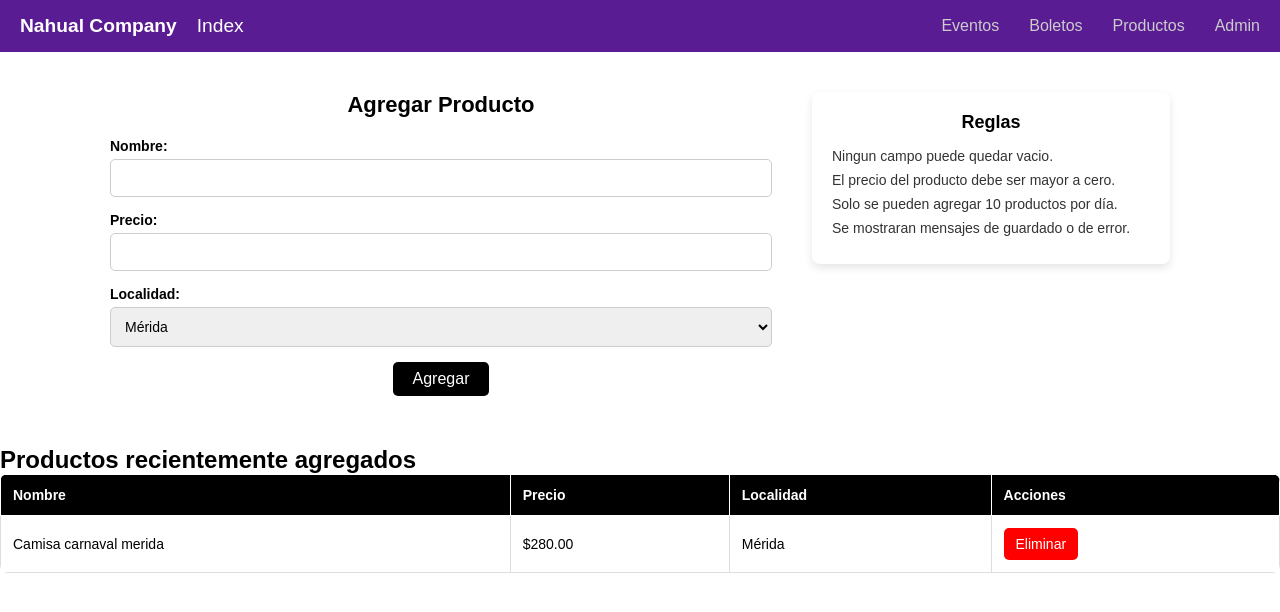
After one commit to RVMiranda/web-II-MirandaCruz, a Django app: page /examen/productos/agregar_producto/ in a window 1280 px wide. The commit adds this page. Shown: the top 612 px of the page. Run offline with Django 5.2, Linux system fonts and the light colour scheme; data comes from the database, SQL or seed files in the repository; both versions use the stored data as it was after the commit.

Commit message:
agregar productos implementado

```diff
--- a/django-app-modelo/modelo_app/examen/models.py
+++ b/django-app-modelo/modelo_app/examen/models.py
@@ -1,4 +1,5 @@
 from django.db import models
+from django.utils.timezone import now
 
 class Localidad(models.Model):
     nombre = models.CharField(max_length=100, null=False, blank=False)
@@ -12,6 +13,7 @@ class Producto(models.Model):
     nombre = models.CharField(max_length=200)
     precio = models.FloatField()
     localidad = models.ForeignKey(Localidad, on_delete=models.CASCADE, null=True, blank=True)
+    fecha_creacion = models.DateTimeField(default=now)
 
     def __str__(self):
         return self.nombre
--- a/django-app-modelo/modelo_app/examen/urls.py
+++ b/django-app-modelo/modelo_app/examen/urls.py
@@ -9,4 +9,7 @@ urlpatterns = [
     path('eventos/obtener_eventos/', views.obtenerEvento, name='ObtenerEvento'),
     path('eventos/eliminar_evento/<int:evento_id>/', views.eliminarEvento, name='EliminarEvento'),
     path('eventos/boletos_evento/<int:evento_id>/', views.boletosPorEventoView, name='BoletosPorEvento'),
+    path('productos/agregar_producto/', views.agregarProductoView, name='AgregarProducto'),
+    path('productos/obtener_productos/', views.obtenerProductos, name='ObtenerProductos'),
+    path('productos/eliminar_producto/<int:producto_id>/', views.eliminarProducto, name='EliminarProducto'),
 ]
--- a/django-app-modelo/modelo_app/examen/views.py
+++ b/django-app-modelo/modelo_app/examen/views.py
@@ -120,3 +120,60 @@ def boletosPorEventoView(request, evento_id):
         return render(request, 'examen/boletosEvento.html', {'evento': evento, 'boletos': None})
 
     return render(request, 'examen/boletosEvento.html', {'evento': evento, 'boletos': boletos})
+
+def agregarProductoView(request):
+    if request.method == "POST":
+        try:
+            data = json.loads(request.body)
+            nombre = data.get("nombre")
+            precio = data.get("precio")
+            localidad_id = data.get("localidad_id")
+
+            if not nombre or not precio or not localidad_id:
+                return JsonResponse({"error": "Todos los campos son obligatorios."}, status=400)
+
+            if float(precio) <= 0:
+                return JsonResponse({"error": "El precio debe ser mayor a 0."}, status=400)
+
+            productos_hoy = Producto.objects.filter(fecha_creacion__date=now().date()).count()
+            if productos_hoy >= 10:
+                return JsonResponse({"error": "Solo puedes agregar 10 productos por día."}, status=400)
+
+            localidad = get_object_or_404(Localidad, id=int(localidad_id))
+            producto = Producto.objects.create(nombre=nombre, precio=precio, localidad=localidad)
+
+            return JsonResponse({"mensaje": "Producto agregado correctamente.", "producto_id": producto.id})
+        except json.JSONDecodeError:
+            return JsonResponse({"error": "Error al procesar JSON recibido."}, status=400)
+        except Exception as e:
+            print("🚨 ERROR EN DJANGO 🚨")
+            traceback.print_exc()
+            return JsonResponse({'error': str(e)}, status=500)
+
+    productos = Producto.objects.order_by('-id')[:5]
+    localidades = Localidad.objects.all()
+    return render(request, "examen/agregarProducto.html", {"productos": productos, "localidades": localidades})
+
+def obtenerProductos(request):
+    productos = Producto.objects.order_by('-id')[:5]
+    productos_json = [
+        {
+            "id": producto.id,
+            "nombre": producto.nombre,
+            "precio": producto.precio,
+            "localidad": producto.localidad.nombre
+        }
+        for producto in productos
+    ]
+    return JsonResponse(productos_json, safe=False)
+
+def eliminarProducto(request, producto_id):
+    if request.method == 'DELETE':
+        try:
+            producto = get_object_or_404(Producto, id=producto_id)
+            producto.delete()
+            return JsonResponse({'mensaje': 'Producto eliminado correctamente'})
+        except Exception as e:
+            return JsonResponse({'error': str(e)}, status=500)
+    else:
+        return JsonResponse({'error': 'Método no permitido'}, status=405)
--- /dev/null
+++ b/django-app-modelo/modelo_app/static/css/examen/agregarProducto.css
@@ -0,0 +1,153 @@
+
+* {
+    margin: 0;
+    padding: 0;
+    box-sizing: border-box;
+    font-family: Arial, sans-serif;
+}
+
+.containerPrincipal {
+    display: flex;
+    justify-content: space-between;
+    align-items: flex-start;
+    width: 100%;
+    max-width: 1100px;
+    margin: 20px auto;
+    padding: 20px;
+}
+
+.form-container {
+    width: 65%;
+    border-radius: 8px;
+    margin-right: 40px;
+}
+
+.form-container h2 {
+    text-align: center;
+    font-size: 22px;
+    margin-bottom: 20px;
+}
+
+.form-container form {
+    display: flex;
+    flex-direction: column;
+}
+
+.form-container label {
+    font-size: 14px;
+    font-weight: bold;
+    margin-bottom: 5px;
+}
+
+.form-container input,
+.form-container select {
+    width: 100%;
+    padding: 10px;
+    margin-bottom: 15px;
+    border: 1px solid #ccc;
+    border-radius: 5px;
+    font-size: 14px;
+}
+
+.form-container button {
+    background-color: black;
+    color: white;
+    border: none;
+    padding: 8px 20px;
+    font-size: 16px;
+    cursor: pointer;
+    border-radius: 5px;
+    width: auto;
+    align-self: center;
+}
+
+.form-container button:hover {
+    background-color: #333;
+}
+
+.mensaje {
+    text-align: center;
+    font-size: 14px;
+    margin-top: 10px;
+}
+
+.reglas {
+    width: 35%;
+    background: white;
+    border-radius: 8px;
+    padding: 20px;
+    box-shadow: 0px 4px 8px rgba(0, 0, 0, 0.1);
+}
+
+.reglas h2 {
+    font-size: 18px;
+    margin-bottom: 15px;
+    text-align: center;
+}
+
+.reglas p {
+    font-size: 14px;
+    margin-bottom: 8px;
+    color: #333;
+}
+
+.tablaContainer {
+    width: 100%;
+    max-width: 1100px;
+    margin: 20px auto;
+    padding: 20px;
+}
+
+.tablaContainer h2 {
+    text-align: left;
+    font-size: 20px;
+    margin-bottom: 10px;
+}
+
+table {
+    width: 100%;
+    border-collapse: collapse;
+    background-color: white;
+    border-radius: 8px;
+    overflow: hidden;
+}
+
+thead {
+    background-color: black;
+    color: white;
+}
+
+thead th {
+    padding: 12px;
+    text-align: left;
+    font-size: 14px;
+    border: 1px solid #fff;
+}
+
+tbody tr {
+    border-bottom: 1px solid #ccc;
+}
+
+tbody td {
+    padding: 12px;
+    font-size: 14px;
+    border: 1px solid #ddd;
+}
+
+tbody tr:nth-child(even) {
+    background-color: #f2f2f2;
+}
+
+button.eliminar-btn {
+    background-color: red;
+    color: white;
+    border: none;
+    padding: 8px 12px;
+    cursor: pointer;
+    font-size: 14px;
+    border-radius: 5px;
+}
+
+button.eliminar-btn:hover {
+    background-color: darkred;
+}
--- /dev/null
+++ b/django-app-modelo/modelo_app/static/js/examen/agregarProductos.js
@@ -0,0 +1,128 @@
+document.addEventListener("DOMContentLoaded", function () {
+    const crearButton = document.querySelector("#crearButton");
+
+    crearButton.addEventListener("click", function (event) {
+        event.preventDefault();
+
+        const nombre = document.getElementById("nombre").value.trim();
+        const precio = parseFloat(document.getElementById("precio").value);
+        const localidad = document.getElementById("localidad").value;
+
+        // 🚨 VALIDACIONES 🚨
+        if (!nombre || isNaN(precio) || precio <= 0 || !localidad) {
+            mostrarMensaje("⚠️ Todos los campos son obligatorios y el precio debe ser mayor a 0.", true);
+            return;
+        }
+
+        const data = {
+            nombre,
+            precio,
+            localidad_id: parseInt(localidad)
+        };
+
+        console.log("📤 Enviando producto:", data);
+        const csrftoken = getCSRFToken();
+
+        fetch(PRODUCTO_CREATE_URL, {
+            method: "POST",
+            headers: {
+                "Accept": "application/json",
+                "Content-Type": "application/json",
+                "X-CSRFToken": csrftoken,
+            },
+            body: JSON.stringify(data),
+        })
+        .then(response => {
+            if (!response.ok) {
+                throw new Error(`HTTP error! status: ${response.status}`);
+            }
+            return response.json();
+        })
+        .then(data => {
+            console.log("✅ Producto agregado:", data);
+            alert(data.mensaje || "Producto agregado correctamente");
+            limpiarFormulario();
+            actualizarTablaProductos();
+        })
+        .catch(error => {
+            console.error("❌ Error en la solicitud:", error);
+            alert("❌ Error al agregar el producto.");
+        });
+    });
+
+    function getCSRFToken() {
+        let csrfToken = null;
+        document.cookie.split(";").forEach(cookie => {
+            let [name, value] = cookie.trim().split("=");
+            if (name === "csrftoken") {
+                csrfToken = value;
+            }
+        });
+        return csrfToken;
+    }
+
+    function limpiarFormulario() {
+        document.getElementById("nombre").value = "";
+        document.getElementById("precio").value = "";
+        document.getElementById("localidad").selectedIndex = 0;
+    }
+
+    function actualizarTablaProductos() {
+        const tablaBody = document.querySelector("#tablaProductos tbody");
+
+        if (!tablaBody) {
+            console.error("❌ Error: No se encontró la tabla de productos en el DOM.");
+            return;
+        }
+
+        fetch(PRODUCTO_LIST_URL)
+        .then(response => response.json())
+        .then(data => {
+            console.log("📋 Productos actualizados:", data);
+            tablaBody.innerHTML = "";
+
+            data.forEach(producto => {
+                const fila = document.createElement("tr");
+                fila.innerHTML = `
+                    <td>${producto.nombre}</td>
+                    <td>$${producto.precio.toFixed(2)}</td>
+                    <td>${producto.localidad}</td>
+                    <td><button class="eliminar-btn" data-id="${producto.id}">Eliminar</button></td>
+                `;
+                tablaBody.appendChild(fila);
+            });
+
+            document.querySelectorAll(".eliminar-btn").forEach(button => {
+                button.addEventListener("click", function () {
+                    const productoId = this.getAttribute("data-id");
+                    eliminarProducto(productoId);
+                });
+            });
+        })
+        .catch(error => console.error("❌ Error al actualizar la tabla:", error));
+    }
+
+    function eliminarProducto(productoId) {
+        const confirmacion = confirm("¿Estás seguro de que deseas eliminar este producto?");
+        if (!confirmacion) return;
+
+        fetch(`${PRODUCTO_DELETE_URL}${productoId}/`, {
+            method: "DELETE",
+            headers: { "X-CSRFToken": getCSRFToken() }
+        })
+        .then(response => {
+            if (!response.ok) {
+                return response.text().then(err => { throw new Error(err) });
+            }
+            return response.json();
+        })
+        .then(data => {
+            console.log("🗑️ Producto eliminado:", data);
+            alert(data.mensaje || "Producto eliminado correctamente");
+            actualizarTablaProductos();
+        })
+        .catch(error => console.error("🚨 Error al eliminar producto:", error));
+    }
+
+    actualizarTablaProductos();
+});
--- a/django-app-modelo/modelo_app/templates/base/header.html
+++ b/django-app-modelo/modelo_app/templates/base/header.html
@@ -11,7 +11,7 @@
       <div class="nav-right">
           <a href="{% url 'Eventos' %}">Eventos</a>
           <a href="{% url 'Boletos' %}">Boletos</a>
-          <a href="">Productos</a>
+          <a href="{% url 'AgregarProducto' %}">Productos</a>
           <a href="{% url 'admin:index' %}">Admin</a>
       </div>
   </div>
--- /dev/null
+++ b/django-app-modelo/modelo_app/templates/examen/agregarProducto.html
@@ -0,0 +1,67 @@
+{% extends 'base/base.html' %}
+{% load static %}
+
+{% block title %}Agregar Evento{% endblock %}
+
+{% block styles %}
+<link rel="stylesheet" href="{% static 'css/examen/AgregarProducto.css' %}">
+{% endblock %}
+
+{% block content %}
+<div class="containerPrincipal">
+    <div class="form-container">
+        <h2> Agregar Producto </h2>
+        <form id="producto-form">
+            <label>Nombre:</label>
+            <input type="text" id="nombre" required>
+
+            <label>Precio:</label>
+            <input type="number" id="precio" step="0.01" required>
+
+            <label>Localidad:</label>
+            <select id="localidad" required>
+                {% for localidad in localidades %}
+                    <option value="{{ localidad.id }}">{{ localidad.nombre }}</option>
+                {% endfor %}
+            </select>
+
+            <button id="crearButton" type="submit">Agregar</button>
+        </form>
+        <p id="mensaje" class="mensaje"></p>
+    </div>
+    <div class="reglas">
+        <h2>Reglas</h2>
+        <p> Ningun campo puede quedar vacio. </p>
+        <p> El precio del producto debe ser mayor a cero. </p>
+        <p> Solo se pueden agregar 10 productos por día. </p>
+        <p> Se mostraran mensajes de guardado o de error. </p>
+    </div>
+</div>
+
+<div class="tablaConainer">
+    <h2>Productos recientemente agregados</h2>
+    <table id="tablaProductos">
+        <thead>
+            <tr>
+                <th>Nombre</th>
+                <th>Precio</th>
+                <th>Localidad</th>
+                <th>Acciones</th>
+            </tr>
+        </thead>
+        <tbody id="eventos-lista">
+
+        </tbody>
+    </table>
+</div>
+
+{% endblock %}
+
+{% block scripts %}
+<script src="{% static 'js/examen/AgregarProductos.js' %}"></script>
+<script>
+    const PRODUCTO_CREATE_URL = "{% url 'AgregarProducto' %}";
+    const PRODUCTO_LIST_URL = "{% url 'ObtenerProductos' %}";
+    const PRODUCTO_DELETE_URL = "{% url 'EliminarProducto' producto_id=0 %}".replace("0/", "");
+</script>
+{% endblock %}
```
Also changed, not shown: django-app-modelo/modelo_app/db.sqlite3, django-app-modelo/modelo_app/examen/migrations/0002_producto_fecha_creacion.py (added).
